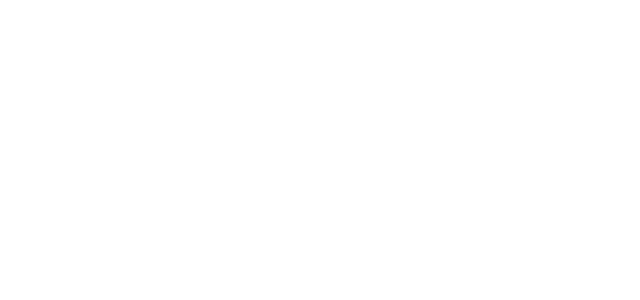
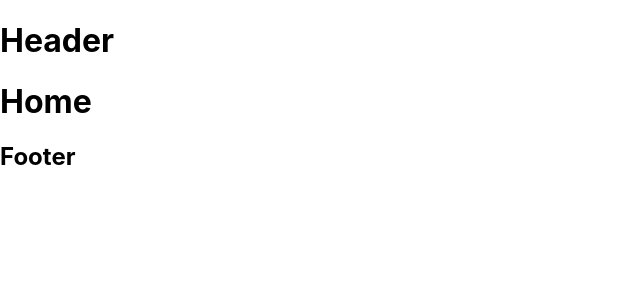
Before and after one commit to shamratPG/Service-Review-Client, a React (Create React App) app: page / in a window 1280 px wide. Shown: the top 300 px of the page, without its empty margins (0-640 px from the left). Built offline with nearby package versions, Linux system fonts and the light colour scheme.

Commit message:
created layouts and some pages

```diff
--- a/package.json
+++ b/package.json
@@ -8,6 +8,7 @@
     "@testing-library/user-event": "^13.5.0",
     "react": "^18.2.0",
     "react-dom": "^18.2.0",
+    "react-router-dom": "^6.4.3",
     "react-scripts": "5.0.1",
     "web-vitals": "^2.1.4"
   },
--- a/src/App.js
+++ b/src/App.js
@@ -1,10 +1,11 @@
-import logo from './logo.svg';
+import { RouterProvider } from 'react-router-dom';
 import './App.css';
+import routes from './Routes/OpenRoutes/OpenRoutes';
 
 function App() {
   return (
     <div>
-
+      <RouterProvider router={routes}></RouterProvider>
     </div>
   );
 }
--- /dev/null
+++ b/src/Components/Footer/Footer.js
@@ -0,0 +1,11 @@
+import React from 'react';
+
+const Footer = () => {
+    return (
+        <div>
+            <h2>Footer</h2>
+        </div>
+    );
+};
+
+export default Footer;
--- /dev/null
+++ b/src/Components/Header/Header.js
@@ -0,0 +1,11 @@
+import React from 'react';
+
+const Header = () => {
+    return (
+        <div>
+            <h1>Header</h1>
+        </div>
+    );
+};
+
+export default Header;
--- /dev/null
+++ b/src/Layouts/Main/Main.js
@@ -0,0 +1,16 @@
+import React from 'react';
+import { Outlet } from 'react-router-dom';
+import Footer from '../../Components/Footer/Footer';
+import Header from '../../Components/Header/Header';
+
+const Main = () => {
+    return (
+        <div>
+            <Header></Header>
+            <Outlet></Outlet>
+            <Footer></Footer>
+        </div>
+    );
+};
+
+export default Main;
--- /dev/null
+++ b/src/Pages/Home/Home.js
@@ -0,0 +1,11 @@
+import React from 'react';
+
+const Home = () => {
+    return (
+        <div>
+            <h1>Home</h1>
+        </div>
+    );
+};
+
+export default Home;
--- /dev/null
+++ b/src/Pages/ServiceDetails/ServiceDetails.js
@@ -0,0 +1,11 @@
+import React from 'react';
+
+const ServiceDetails = () => {
+    return (
+        <div>
+            <h1>ServiceDetails</h1>
+        </div>
+    );
+};
+
+export default ServiceDetails;
--- /dev/null
+++ b/src/Pages/Services/Services.js
@@ -0,0 +1,11 @@
+import React from 'react';
+
+const Services = () => {
+    return (
+        <div>
+            <h1>Services</h1>
+        </div>
+    );
+};
+
+export default Services;
```
Also changed, not shown: src/Routes/OpenRoutes/OpenRoutes.js (added, +28 -0 lines), 1 other file (tests, documents, lock files or other folders).
